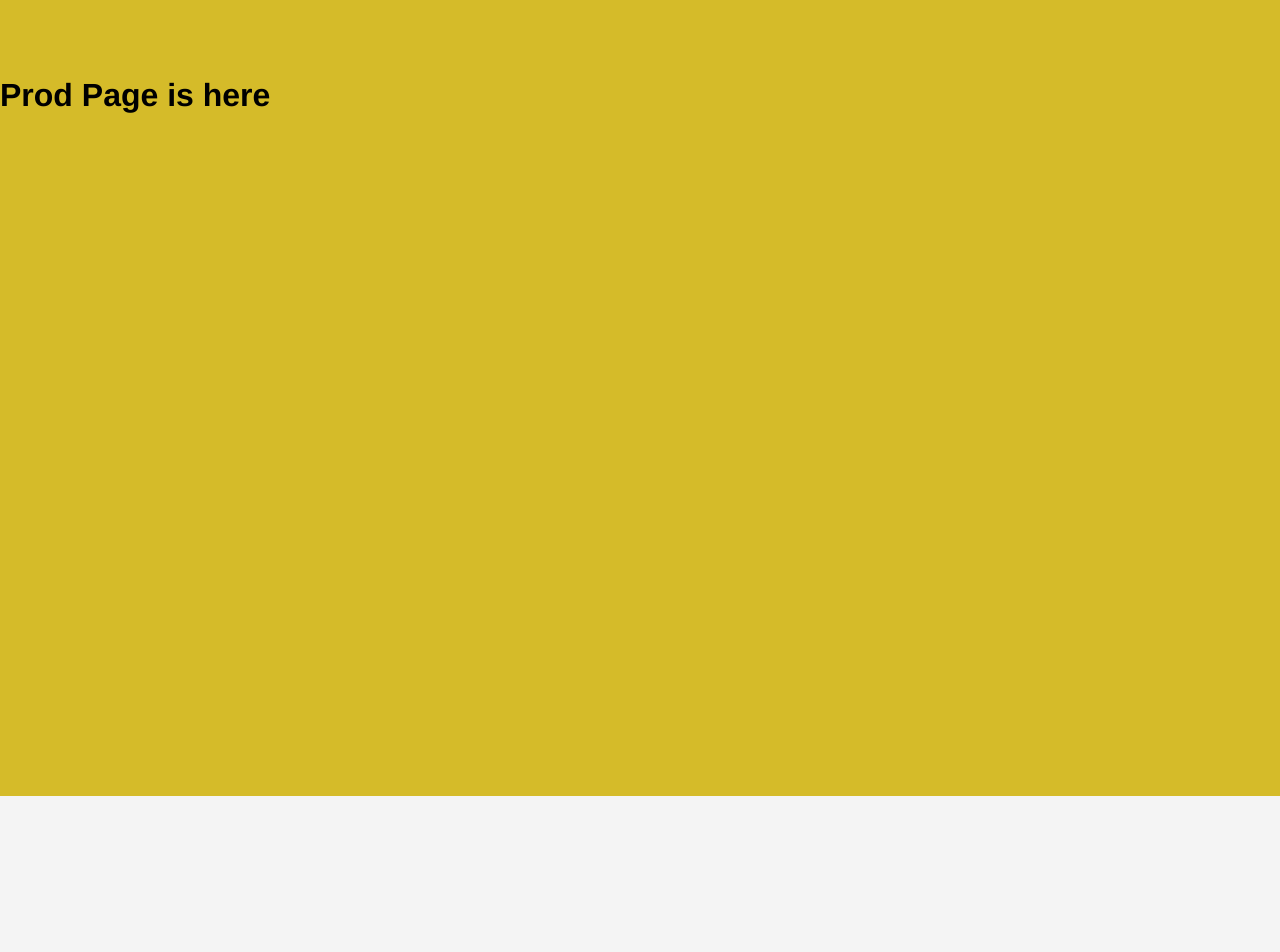
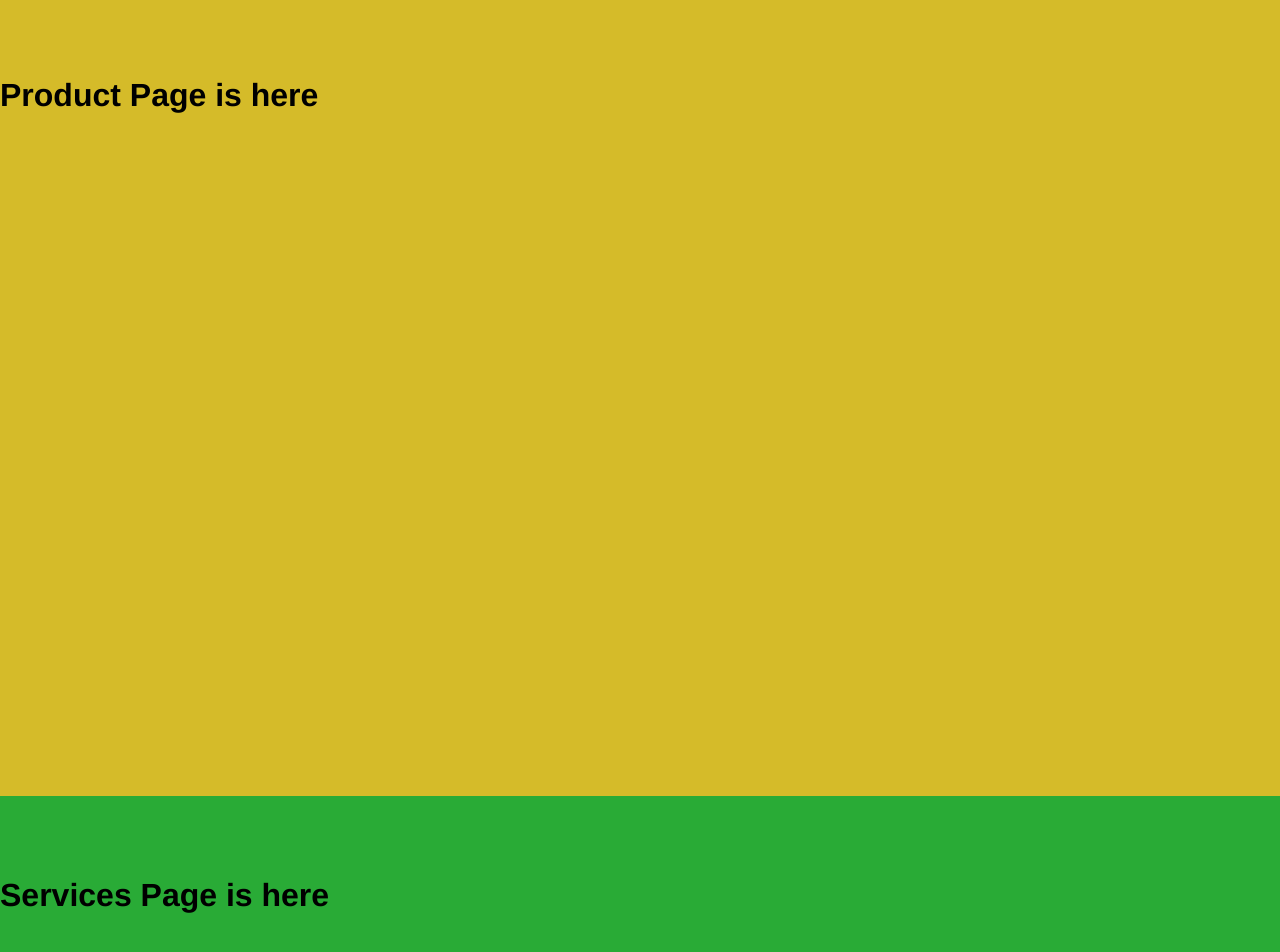
Before and after one commit to farhanyousaf786/hexagon, a React (Create React App) app: page / in a window 1280 px wide. Shown: the part 804-1756 px from the top of the page. Before the commit the page ends 1600 px from the top, so only its background shows below. Built offline with nearby package versions, Linux system fonts and the light colour scheme.

Commit message:
added pages

```diff
--- a/src/Pages/LandingPage/LandingPage.jsx
+++ b/src/Pages/LandingPage/LandingPage.jsx
@@ -1,7 +1,8 @@
 import React from 'react'
 import Header from '../../Components/Header/Header';
 import FrontPage from '../FrontPage/FrontPage';
-import Products from '../Products/Products';
+import Products from '../ProductsPage/Products';
+import Services from '../ServicesPage/Services';
 import './LandingPage.css';
 
 
@@ -15,6 +16,7 @@ function LandingPage() {
      <Header />
      <FrontPage/>
      <Products/>
+     <Services/>
     </div>
 
 
--- a/src/Pages/Products/Products.jsx
+++ b/src/Pages/ProductsPage/Products.jsx
@@ -7,7 +7,7 @@ const Products = () => {
   return (
 
     <div className="pro-container">
-      <h1>Prod Page is here</h1>
+      <h1>Product Page is here</h1>
     </div>
   );
 };
--- /dev/null
+++ b/src/Pages/ServicesPage/Services.css
@@ -0,0 +1,8 @@
+
+.ser-container{
+
+    background-color: rgb(41, 171, 54);
+    padding-top: 60px;
+    min-height: 100vh;
+
+}
--- /dev/null
+++ b/src/Pages/ServicesPage/Services.jsx
@@ -0,0 +1,15 @@
+import React from "react";
+import './Services.css';
+
+
+const Services = () => {
+
+  return (
+
+    <div className="ser-container">
+      <h1>Services Page is here</h1>
+    </div>
+  );
+};
+
+export default Services;
```
Also changed, not shown: src/Pages/ProductsPage/Products.css (renamed from src/Pages/Products/Products.css).
